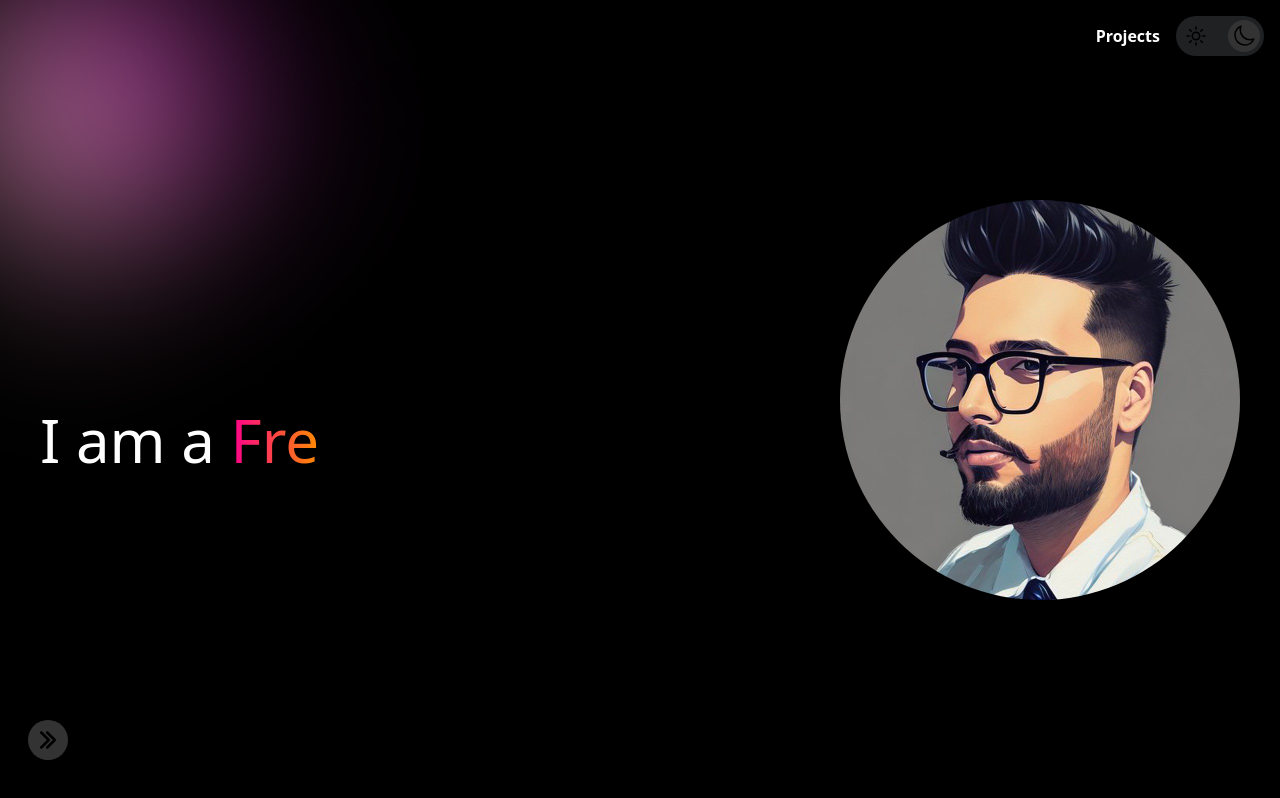
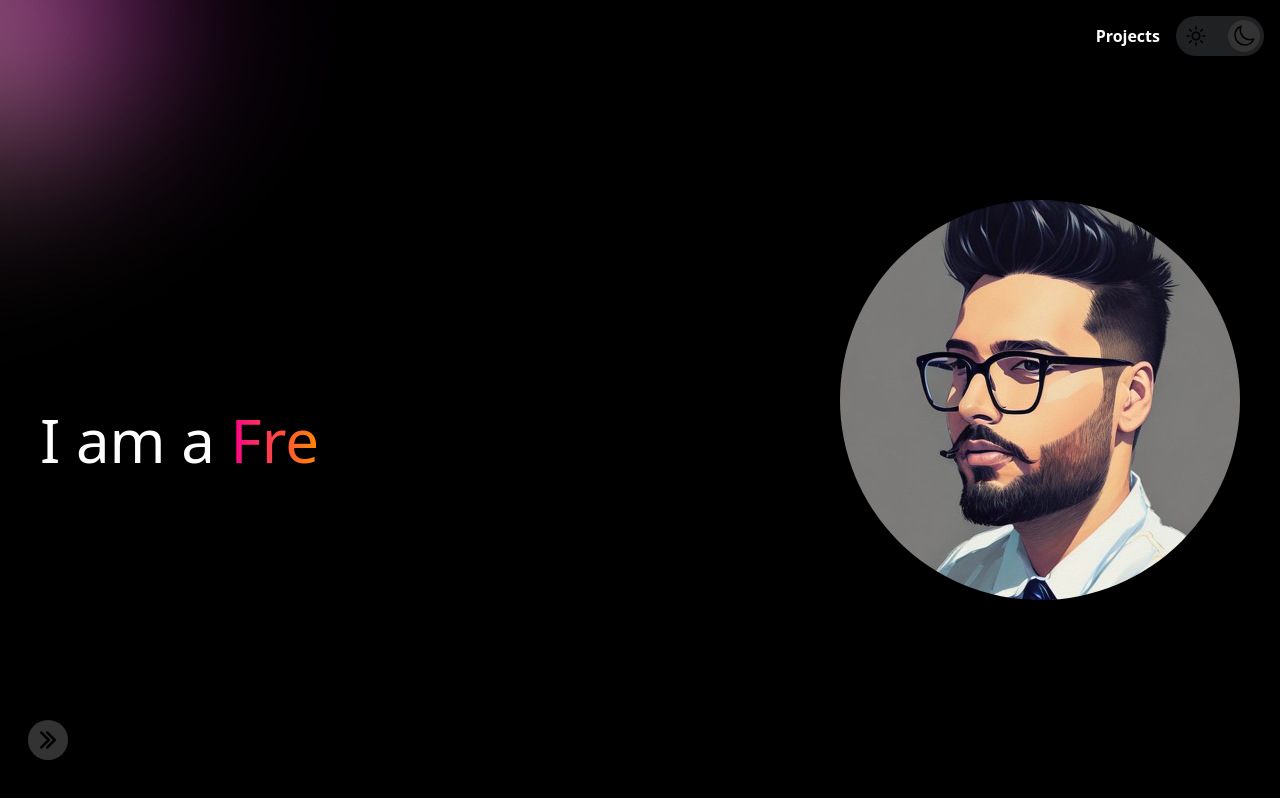
Before and after one commit to sing1176/Portfolio, a React (Create React App) app: page / in a window 1280 px wide. Built offline with nearby package versions, Linux system fonts and the light colour scheme.

Commit message:
Moved Blob into its new component

```diff
--- a/src/components/Home.js
+++ b/src/components/Home.js
@@ -5,6 +5,7 @@ import ThemeButton from './ThemeButton';
 import ThemeContext from './ThemeContext';
 import me from '../assets/me.jpg';
 import BottomMenu from './BottomMenu';
+import Blob from './Blob';
 
 const Home = () => {
   const { theme } = useContext(ThemeContext);
@@ -68,13 +69,6 @@ const Home = () => {
     WebkitTextFillColor: 'transparent',
   };
 
-  const blobDesign = {
-    background: 'linear-gradient(to right, pink, purple)',
-    height: '200px',
-    width: '200px',
-    filter: 'blur(80px)',
-  };
-
   const onMouseMove = (e) => {
     setMouseCoords({ x: e.clientX, y: e.clientY });
   };
@@ -135,23 +129,8 @@ const Home = () => {
           </motion.div>
         </div>
       </div>
-
       <BottomMenu />
-
-      <motion.div
-        animate={{
-          x: mouseCoords.x,
-          y: mouseCoords.y,
-          rotate: 360,
-          scale: [1, 1.4, 1],
-        }}
-        transition={{
-          duration: 5,
-          ease: 'circOut',
-          repeat: Infinity,
-        }}
-        className="fixed top-0 left-0 overflow-hidden"
-        style={blobDesign}></motion.div>
+      <Blob mouseCoords={mouseCoords} />
     </>
   );
 };
--- a/src/components/Projects.js
+++ b/src/components/Projects.js
@@ -4,6 +4,7 @@ import { Link } from 'react-router-dom';
 import ThemeButton from './ThemeButton';
 import ThemeContext from './ThemeContext';
 import BottomMenu from './BottomMenu';
+import Blob from './Blob';
 
 const Projects = () => {
   const { theme } = useContext(ThemeContext);
@@ -22,27 +23,9 @@ const Projects = () => {
     },
   };
 
-  const blobDesign = {
-    background: 'linear-gradient(to right, pink, purple)',
-    height: '200px',
-    width: '200px',
-    filter: 'blur(80px)',
-  };
-
   const onMouseMove = (e) => {
     setMouseCoords({ x: e.clientX, y: e.clientY });
   };
-
-  useEffect(() => {
-    // Add any additional logic or side effects here
-    // ...
-
-    // Clean up any subscriptions or intervals in the cleanup function
-    return () => {
-      // Cleanup logic here
-      // ...
-    };
-  }, []);
 
   return (
     <>
@@ -69,20 +52,7 @@ const Projects = () => {
 
       <BottomMenu />
 
-      <motion.div
-        animate={{
-          x: mouseCoords.x,
-          y: mouseCoords.y,
-          rotate: 360,
-          scale: [1, 1.4, 1],
-        }}
-        transition={{
-          duration: 5,
-          ease: 'circOut',
-          repeat: Infinity,
-        }}
-        className="fixed top-0 left-0 overflow-hidden"
-        style={blobDesign}></motion.div>
+      <Blob mouseCoords={mouseCoords} />
     </>
   );
 };
```
